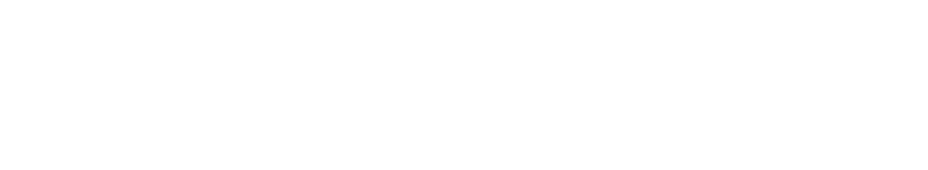
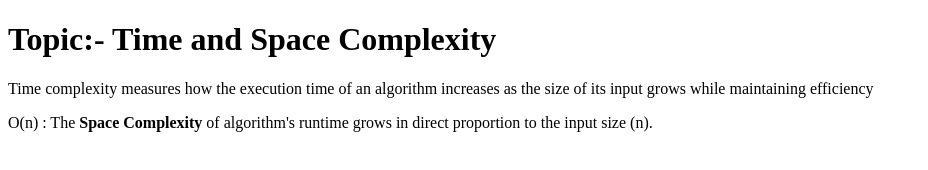
Before and after one commit to acciojob/time-and-space-complexity-Anurag-Sulkiya, a website: page main.html in a window 1280 px wide. Shown: the whole page, without its empty margins (0-928 px from the left). Drawn offline with Linux system fonts and the light colour scheme.

Commit message:
created a submission

```diff
--- a/main.html
+++ b/main.html
@@ -8,6 +8,9 @@
 
 <body>
 	<!-- the entire body must be written by student -->
+	<h1>Topic:- Time and Space Complexity</h1>
+	<p>Time complexity measures how the execution time of an algorithm increases as the size of its input grows while maintaining efficiency</p>
+	<p>O(n) : The <b> Space Complexity</b> of algorithm's runtime grows in direct proportion to the input size (n).</p>
     <script type="text/javascript" src="./script.js">
 </script>
 
```
